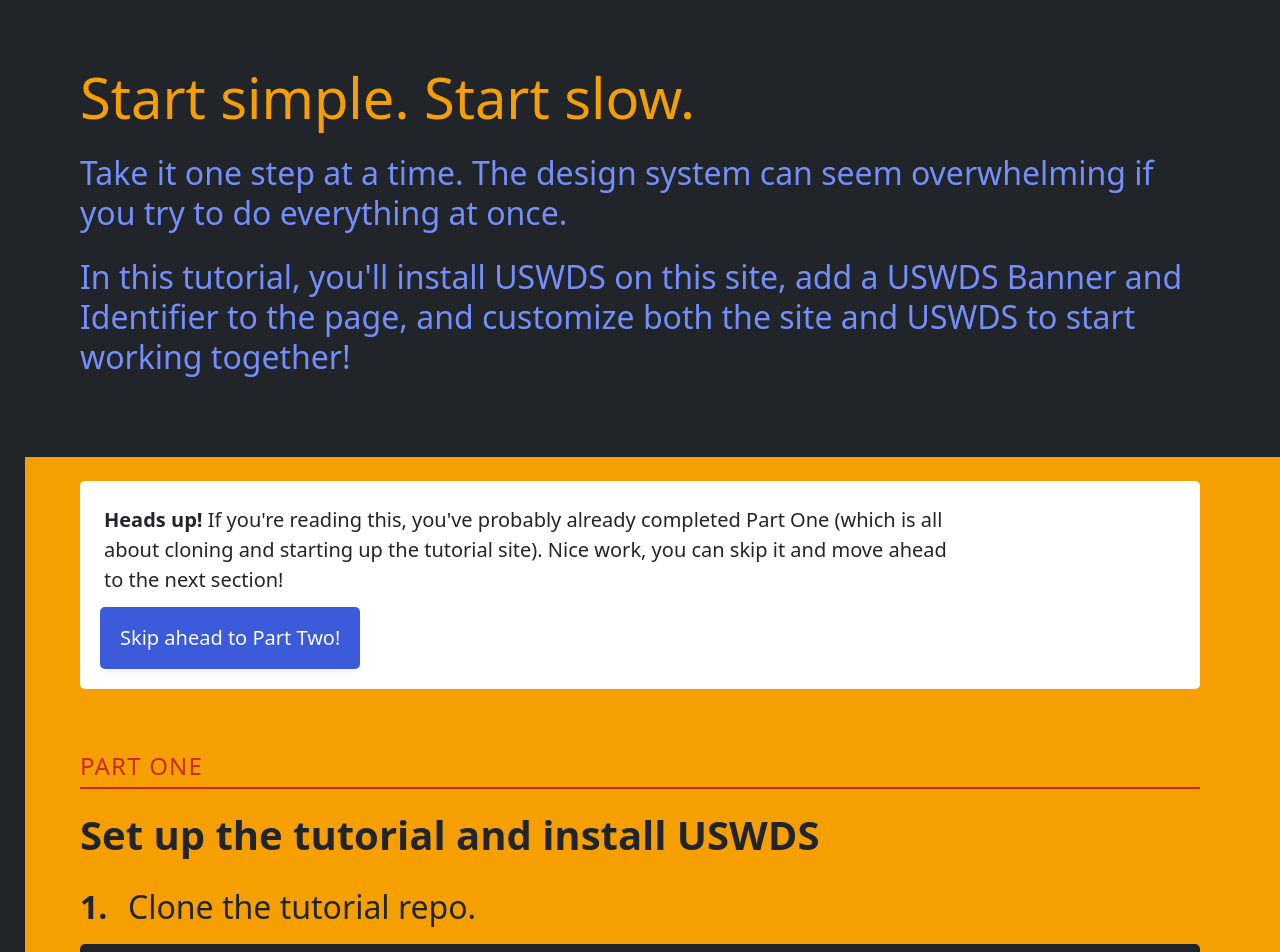
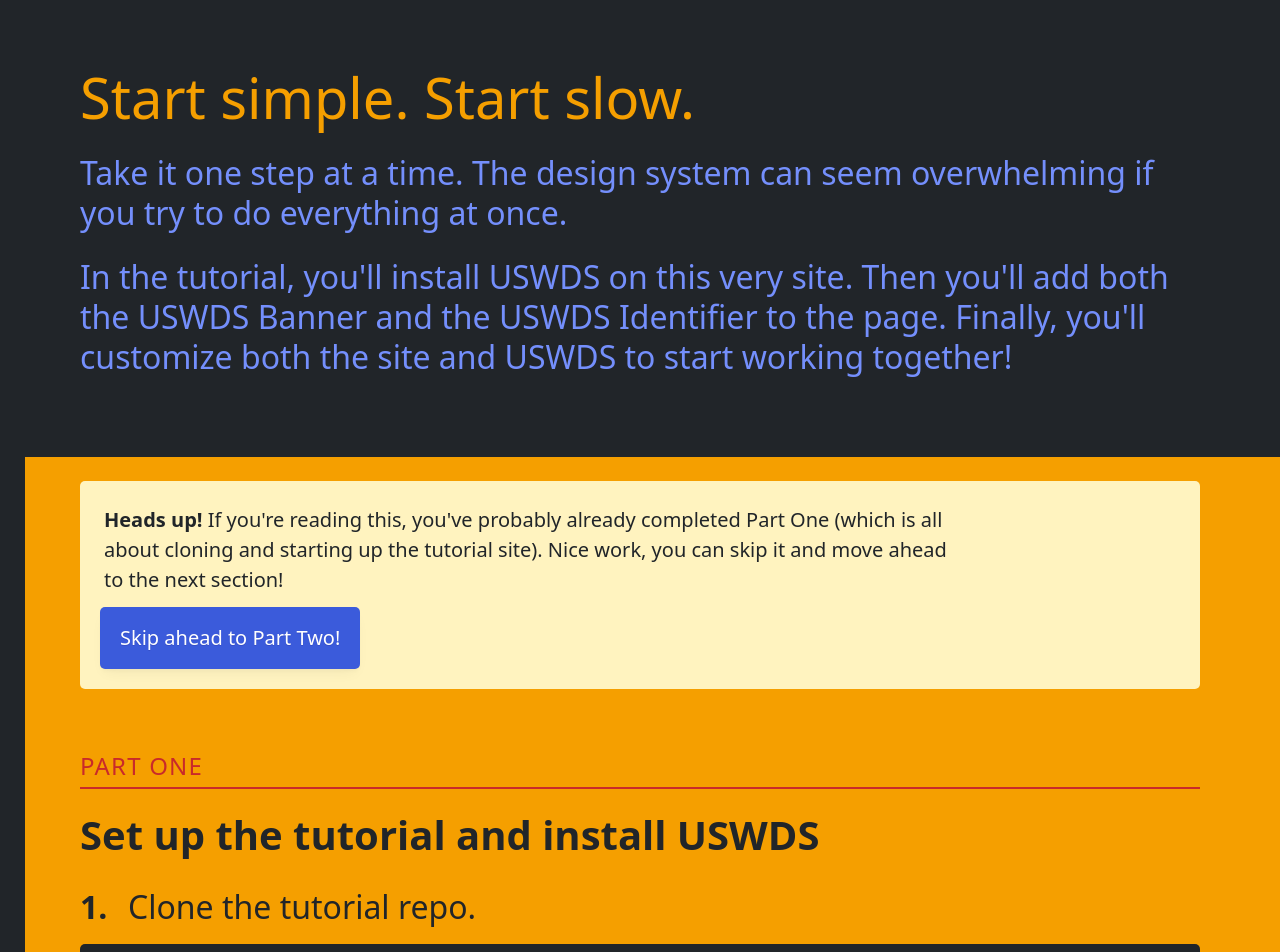
Before and after one commit to uswds/uswds-tutorial, a Jekyll site: the page built from index.md, in a window 1280 px wide. Shown: the part 1724-2676 px from the top of the page. Built offline with Jekyll 4.4.1, drawn with Linux system fonts in a browser that asks for light colours; grey boxes are pictures that could not be loaded.

Commit message:
Finish integrating Identifier

```diff
--- a/_includes/sxs/part-intro.html
+++ b/_includes/sxs/part-intro.html
@@ -1,5 +1,5 @@
   <section class="part intro">
     <h2>Start simple. Start slow.</h2>
     <p class="subhed">Take it one step at a time. The design system can seem overwhelming if you try to do everything at once.</p>
-    <p class="subhed">In this tutorial, you'll install USWDS on this site, add a USWDS Banner and Identifier to the page, and customize both the site and USWDS to start working together!</p>
+    <p class="subhed">In the tutorial, you'll install USWDS on this very site. Then you'll add both the USWDS Banner and the USWDS Identifier to the page. Finally, you'll customize both the site and USWDS to start working together!</p>
   </section>
--- a/assets/css/styles.css
+++ b/assets/css/styles.css
@@ -339,7 +339,7 @@
 
 .alert {
   padding: var(--size-5);
-  background: white;
+  background: var(--yellow-1);
   border-radius: var(--radius-2);
 }
 
--- a/index.md
+++ b/index.md
@@ -118,7 +118,7 @@
         <a href="javascript:void(0);" class="usa-identifier__logo">
           <img
             class="usa-identifier__logo-img"
-            src="/assets/img/circle-gray-20.svg"
+            src="/assets/uswds/img/circle-gray-20.svg"
             alt="&lt;Parent agency&gt; logo"
             role="img"
           />
```
